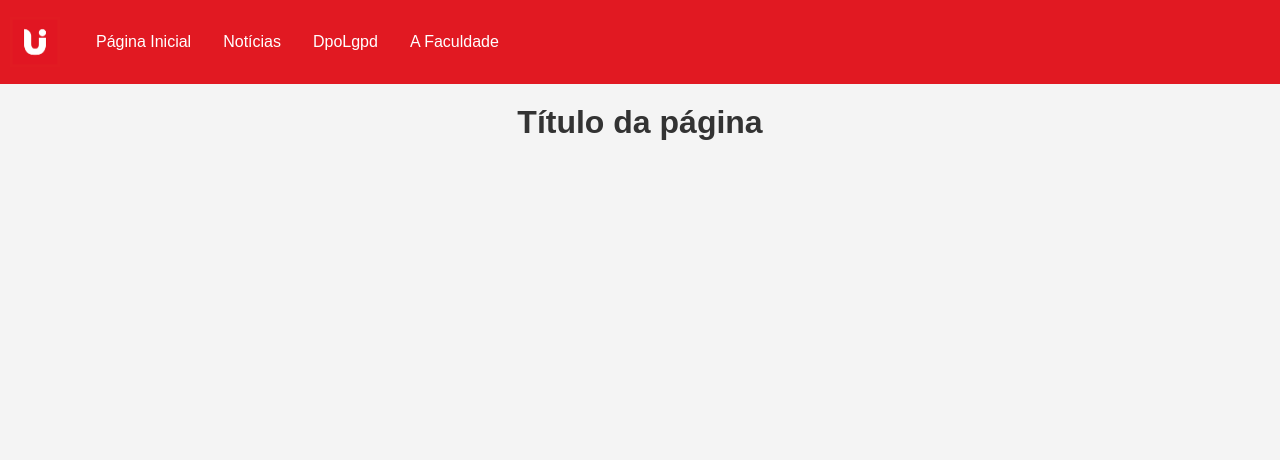
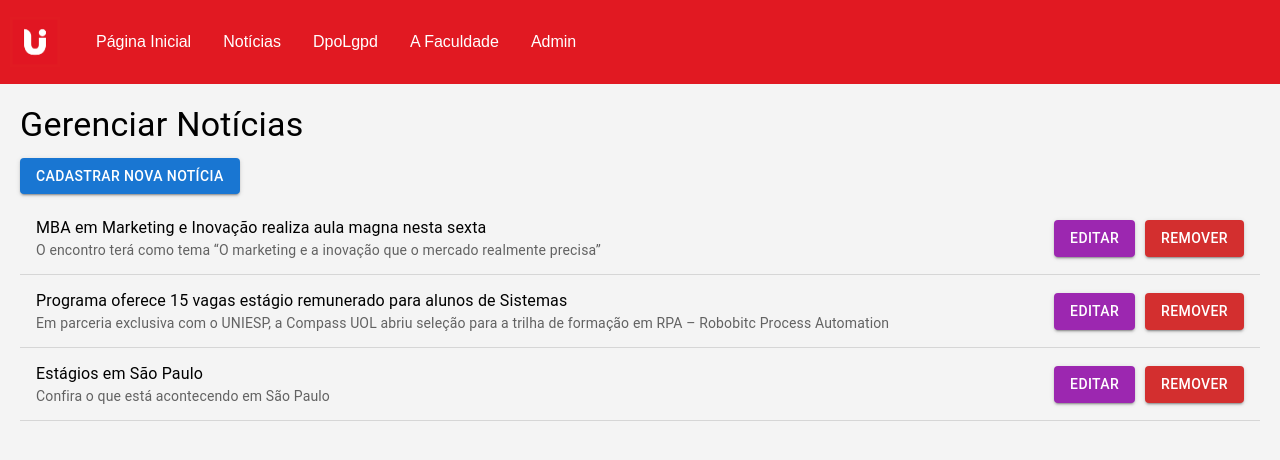
Before and after one commit to DiegodOliveira/uniesp-react, a React (Vite) app in the folder aula-06/: page /admin-noticias in a window 1280 px wide. Shown: the top 460 px of the page. Built offline with nearby package versions, Linux system fonts and the light colour scheme; data requests are answered from the project's data file.

Commit message:
Adicionado e corrigido App.jsx e AdminNoticias :white_check_mark:

```diff
--- a/aula-06/data/db.json
+++ b/aula-06/data/db.json
@@ -11,6 +11,12 @@
       "titulo": "Programa oferece 15 vagas estágio remunerado para alunos de Sistemas",
       "subtitulo": "Em parceria exclusiva com o UNIESP, a Compass UOL abriu seleção para a trilha de formação em RPA – Robobitc Process Automation",
       "texto": "O MBA em Marketing e Inovação, pós-graduação do UNIESP, irá realizar sua aula magna nesta sexta-feira (19), a partir das 19h na Sala de Leitura da Biblioteca, 1º andar do Bloco Central. O encontro terá como tema “O marketing e a inovação que o mercado realmente precisa” e terá como ministrantes os professores André Felisberto, Gareth Butcher, Luciana Rabay e Suelen Pinto. A participação é gratuita, não sendo necessária a inscrição."
+    },
+    {
+      "id":"3",
+      "titulo":"Estágios em São Paulo",
+      "subtitulo":"Confira o que está acontecendo em São Paulo",
+      "texto":"A cidade de São Paulo sediará neste fim de semana a maior Feira de Estágios do país, reunindo diversas empresas e instituições educacionais. O evento é uma oportunidade única para estudantes e recém-formados se conectarem com potenciais empregadores."
     }
   ]
 }
--- a/aula-06/src/App.jsx
+++ b/aula-06/src/App.jsx
@@ -1,12 +1,12 @@
 import React from 'react'
 import {BrowserRouter, Routes, Route} from 'react-router-dom'
 import Afaculdade from './pages/Afaculdade'
-/*import Noticias from './pages/Noticias'*/
 import DpoLgpd from './pages/DpoLgpd'
 import Inicial from './pages/Inicial'
 import Navbar from './components/Navbar'
 import VisualizaNoticia from './pages/VisualizaNoticia'
 import NoticiasAxios from './pages/NoticiasAxios'
+import AdminNoticias from './pages/admin/AdminNoticias'
 
 const App = () => {
   return (
@@ -16,7 +16,6 @@ const App = () => {
         <img src='uniesp.png' width={50} height={50}/>
         <Navbar/>
       </div>
-      <h1>Título da página</h1>
       <div className="routes-container">
         <Routes>
             <Route path='/' element={<Inicial/>} />
@@ -24,6 +23,7 @@ const App = () => {
             <Route path='/noticias' element={<NoticiasAxios/>} />
             <Route path='/dpo-lgpd' element={<DpoLgpd/>} />
             <Route path='/visualiza-noticia/:id' element={<VisualizaNoticia/>} />
+            <Route path='/admin-noticias' element={<AdminNoticias/>}/>
         </Routes>
       </div>
     </BrowserRouter>
--- a/aula-06/src/components/Navbar.jsx
+++ b/aula-06/src/components/Navbar.jsx
@@ -8,6 +8,7 @@ const Navbar = () => {
         <Link to="/noticias">Notícias </Link><br />
         <Link to="/dpolgpd">DpoLgpd</Link><br />
         <Link to="/a-faculdade">A Faculdade</Link><br />
+        <Link to="/admin-noticias">Admin</Link>
 
     </nav>
   )
--- a/aula-06/src/pages/Afaculdade.jsx
+++ b/aula-06/src/pages/Afaculdade.jsx
@@ -2,7 +2,10 @@ import React from 'react'
 
 const Afaculdade = () => {
   return (
-    <div>Afaculdade</div>
+    <div>
+      <h1>Sobre a Faculdade</h1>
+      Afaculdade
+    </div>
   )
 }
 
--- a/aula-06/src/pages/DpoLgpd.jsx
+++ b/aula-06/src/pages/DpoLgpd.jsx
@@ -2,7 +2,10 @@ import React from 'react'
 
 const DpoLgpd = () => {
   return (
-    <div>DpoLgpd</div>
+    <div>
+      <h1>Dpo Lgpd</h1>
+      DpoLgpd
+      </div>
   )
 }
 
--- a/aula-06/src/pages/Inicial.jsx
+++ b/aula-06/src/pages/Inicial.jsx
@@ -2,7 +2,9 @@ import React from 'react'
 
 const Inicial = () => {
   return (
-    <div>Inicial</div>
+    <div>
+      <h1>Página Inicial</h1>
+      Inicial</div>
   )
 }
 
--- a/aula-06/src/pages/VisualizaNoticia.jsx
+++ b/aula-06/src/pages/VisualizaNoticia.jsx
@@ -18,14 +18,16 @@ const VisualizaNoticia = () => {
           setVisualizaNoticia(data)
         }
         fetchData()
-      }, [])
+      }, [id])
 
   return (
-    <div>
-        <h2>{visualizaNoticia.titulo}</h2>
-        <h3>{visualizaNoticia.subtitulo}</h3>
-        <p>{visualizaNoticia.texto}</p>
-    </div>
+    <Box sx={{ p: 4 }}>
+      <Paper elevation={3} sx={{ p: 3 }}>
+        <Typography variant="h4" gutterBottom>{visualizaNoticia.titulo}</Typography>
+        <Typography variant="h6" gutterBottom>{visualizaNoticia.subtitulo}</Typography>
+        <Typography variant="body1">{visualizaNoticia.texto}</Typography>
+      </Paper>
+    </Box>
   )
 }
 
--- a/aula-06/src/pages/admin/AdminNoticias.jsx
+++ b/aula-06/src/pages/admin/AdminNoticias.jsx
@@ -1,38 +1,70 @@
-import React, {useState, useEffect} from 'react'
+import React, { useState, useEffect } from 'react'
 import { Link } from 'react-router-dom'
 import axios from 'axios'
-import {Button, List, ListItem, ListItemText, Typograph} from '@mui/material'
+import { Button, List, ListItem, ListItemText, Typography } from '@mui/material'
 
-const url = "http://localhost:3000"
+const url = "http://localhost:3000/noticias"
 
 const AdminNoticias = () => {
 
-    const [noticias, setNoticias] = useState([]);
+    const [noticias, setNoticias] = useState([])
 
     useEffect(() => {
-        async function fetchData(){
-          try{
+        async function fetchData() {
+          try {
             const res = await axios.get(url)
             setNoticias(res.data)
-          }catch(error){
-            console.error("Erro ao buscar notícias: ", error)
+          } catch (error) {
+            console.error("Erro ao buscar as notícias: ", error)
           }
-
         }
         fetchData()
       }, [])
 
-      const removerNoticia = async(id) => {
-        try{
+      const removerNoticia = async (id) => {
+        try {
             await axios.delete(`${url}/${id}`)
             setNoticias(noticias.filter(noticia => noticia.id !== id))
-        }catch(error){
-            console.error("Erro ao remover a notícia: ", error)
+        } catch (error) {
+            console.error("Erro ao remover a notícia ", error)
         }
       }
 
+
+
   return (
-    <div>AdminNoticias</div>
+    <div>
+      <Typography variant="h4" gutterBottom>Gerenciar Notícias</Typography>
+      <Button variant="contained" color="primary" component={Link} to="/cadastrar-noticia">
+        Cadastrar Nova Notícia
+      </Button>
+      <List>
+        {noticias.map((noticia) => (
+          <ListItem key={noticia.id} divider>
+            <ListItemText
+              primary={noticia.titulo}
+              secondary={noticia.subtitulo}
+            />
+            <Button
+              variant="contained"
+              color="secondary"
+              component={Link}
+              to={`/editar-noticia/${noticia.id}`}
+            >
+              Editar
+            </Button>
+            <Button
+              variant="contained"
+              color="error"
+              onClick={() => removerNoticia(noticia.id)}
+              style={{ marginLeft: '10px' }}
+            >
+              Remover
+            </Button>
+          </ListItem>
+        ))}
+      </List>
+    </div>
   )
 }
 
```
Also changed, not shown: aula-06/src/pages/admin/CadastrarNoticias.jsx (added, +9 -0 lines). Lines whose indentation alone changed are shown as unchanged.
